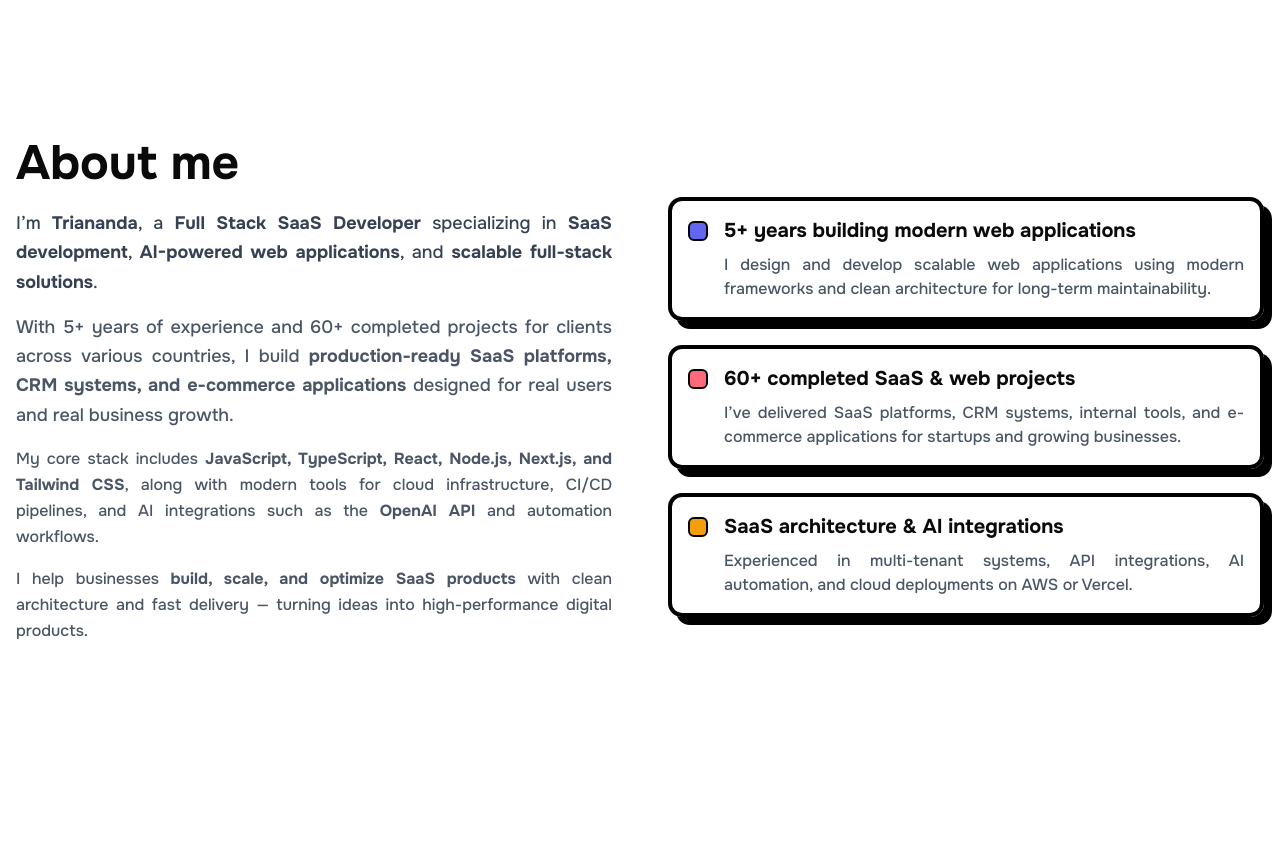
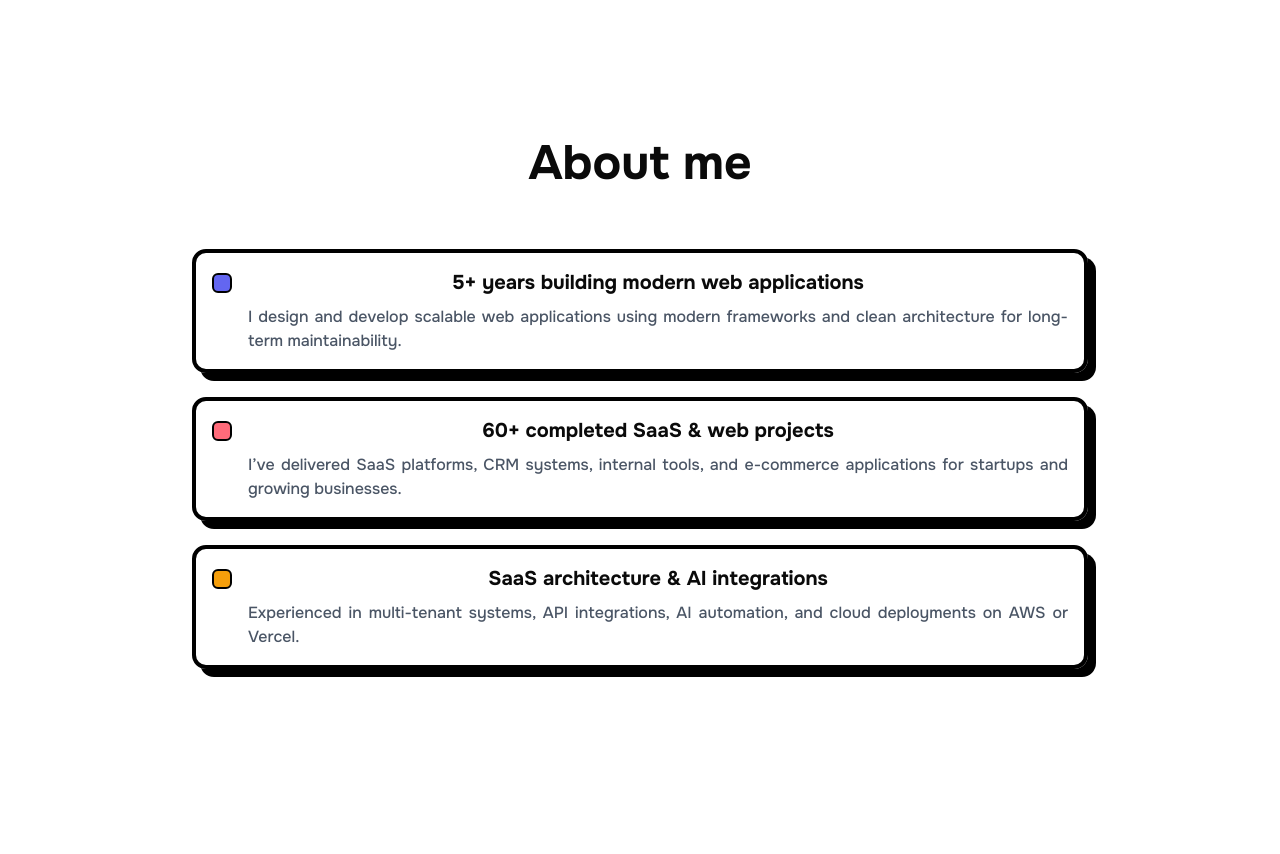
Before and after one commit to trianandafajar/triananda-portfolio, a Next.js app: page / in a window 1280 px wide. Shown: the part 660-1514 px from the top of the page. Built offline with nearby package versions, Linux system fonts and the light colour scheme.

Commit message:
refactor: simplify AboutSection layout and remove redundant content

```diff
--- a/components/about-section.tsx
+++ b/components/about-section.tsx
@@ -4,47 +4,16 @@ export function AboutSection() {
       id="about"
       className="container mx-auto px-4 py-24 flex items-center"
     >
-      <div className="max-w-7xl mx-auto grid md:grid-cols-2 gap-14 items-start">
-
+      <div className="max-w-4xl mx-auto flex flex-col items-center text-center gap-14">
         {/* LEFT CONTENT */}
-        <div className="space-y-4">
-
-          <h2 className="text-3xl md:text-4xl lg:text-5xl font-bold leading-tight mb-4">
+        <div className="flex flex-col items-center text-center">
+          <h2 className="text-3xl md:text-4xl lg:text-5xl font-bold leading-tight">
             About me
           </h2>
-
-          <p className="text-gray-700 text-base md:text-lg leading-relaxed text-justify">
-            I’m <strong>Triananda</strong>, a <strong>Full Stack SaaS Developer</strong> specializing
-            in <strong>SaaS development</strong>, <strong>AI-powered web applications</strong>, and
-            <strong> scalable full-stack solutions</strong>.
-          </p>
-
-          <p className="text-gray-600 text-base md:text-lg leading-relaxed text-justify">
-            With 5+ years of experience and 60+ completed projects
-            for clients across various countries, I build <strong>production-ready SaaS
-            platforms, CRM systems, and e-commerce applications</strong> designed for real
-            users and real business growth.
-          </p>
-
-          <p className="text-gray-600 leading-relaxed text-justify">
-            My core stack includes <strong>JavaScript, TypeScript, React, Node.js,
-            Next.js, and Tailwind CSS</strong>, along with modern tools for cloud
-            infrastructure, CI/CD pipelines, and AI integrations such as the
-            <strong> OpenAI API</strong> and automation workflows.
-          </p>
-
-          <p className="text-gray-600 leading-relaxed text-justify">
-            I help businesses <strong>build, scale, and optimize SaaS products </strong>
-            with clean architecture and fast delivery — turning ideas into
-            high-performance digital products.
-          </p>
-
         </div>
 
         {/* RIGHT HIGHLIGHTS */}
-        <div className="space-y-6 mt-16">
-
-
+        <div className="space-y-6">
           <div className="flex p-4 gap-4 items-start border-4 border-black rounded-md overflow-hidden shadow-[8px_8px_0px_rgba(0,0,0,1)] hover:shadow-[6px_6px_0px_rgba(0,0,0,1)] hover:border-2 hover:scale-99 transition-all duration-300">
             <div className="w-5 h-5 bg-[#6366F1] border-2 border-black rounded-[6px] shrink-0 mt-1"></div>
             <div>
@@ -83,10 +52,8 @@ export function AboutSection() {
               </p>
             </div>
           </div>
-
         </div>
-
       </div>
     </section>
-  )
+  );
 }
```
